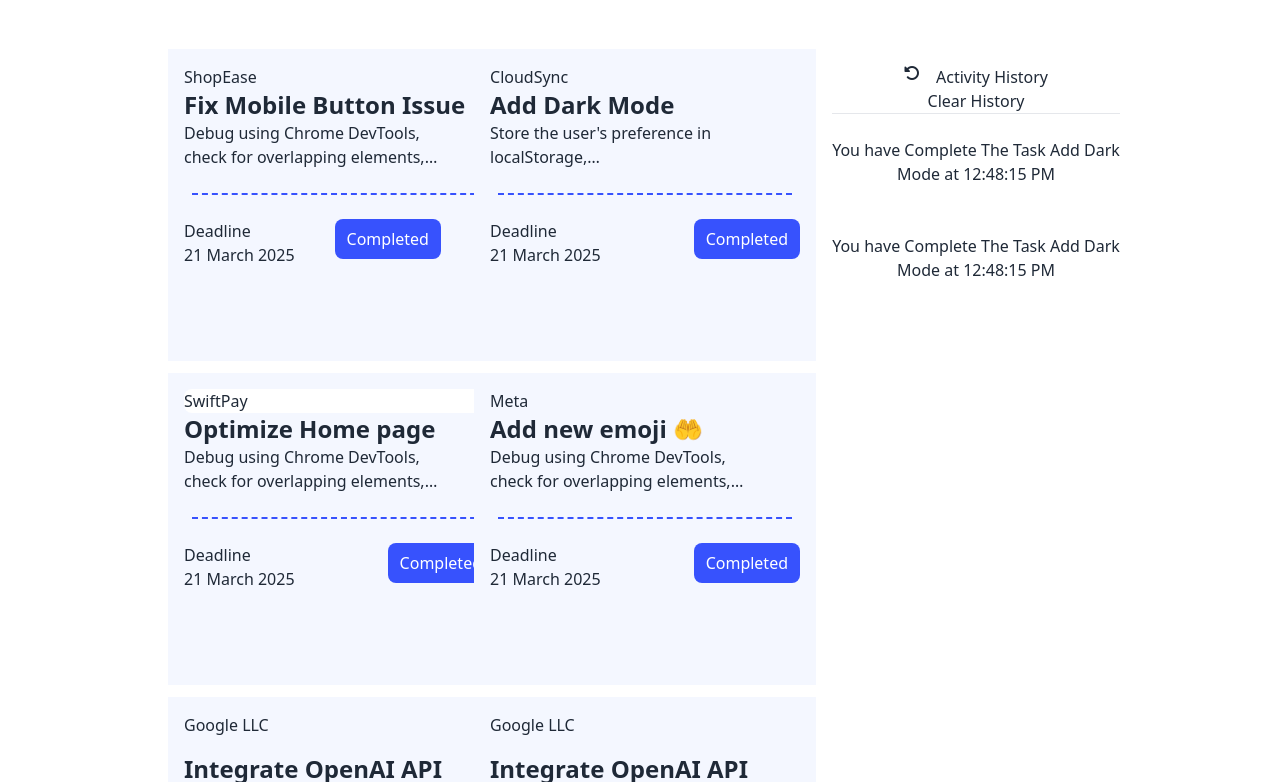
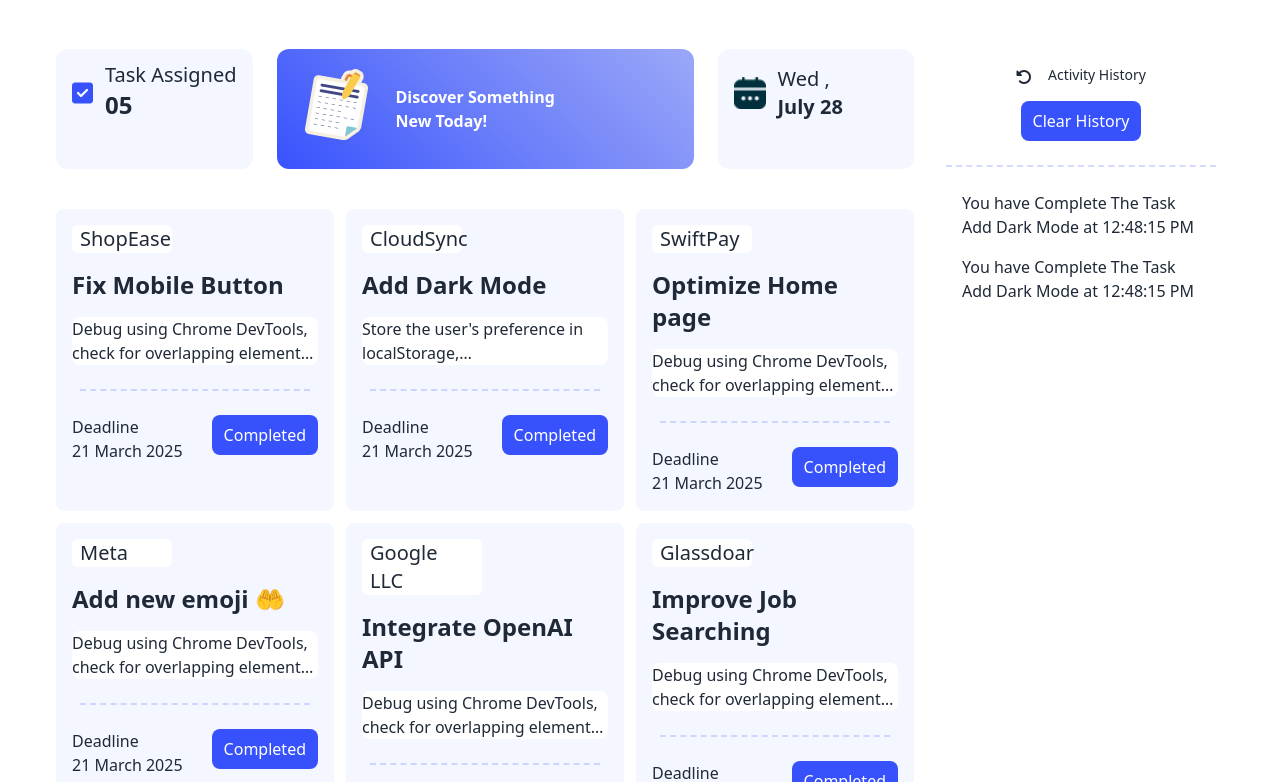
Before and after one commit to sajidsam/DevBoard, a plain HTML site: page index.html in a window 1280 px wide. Shown: the part 108-890 px from the top of the page. Drawn offline with nearby package versions, Linux system fonts and the light colour scheme.

Commit message:
All done of ui

```diff
--- a/index.html
+++ b/index.html
@@ -18,8 +18,8 @@
 <body>
 
 
-    <main class="mx-36 my-10">
-        <nav class="flex justify-between align-baseline">
+    <!-- Navbar starts here -->
+    <nav class="flex justify-between align-baseline mx-14 my-10">
         <!-- Division to fix image and logo -->
         <div class="flex space-x-2">
             <div>
@@ -46,35 +46,87 @@
 
     </nav>
 
-        <section class="flex mt-16">
+    <main class="mx-14 my-10">
+
+
+        <section class="flex mt-16 space-x-6">
 
             <!-- first div for the section portion -->
-            <div class="rounded-xl mx-6 ">
+            <div class="rounded-xl w-3/4">
 
 
+                <div class="grid grid-cols-4 gap-6  mb-10">
+
+                    <!-- First card -->
+                    <div class="flex space-x-3 bg-[#F4F7FF] rounded-xl py-3 justify-center">
+
+                        <i class="fa-solid fa-square-check text-2xl text-[#3752FD]  mt-4"></i>
                         <div class="">
+                            <p class="font-medium text-xl">Task Assigned</p>
+                            <h1 class="font-bold text-2xl">05</h1>
+
+                        </div>
+
+                    </div>
+
+
+
+                    <!-- second card -->
+                    <div
+                        class="flex col-span-2 bg-[linear-gradient(45deg,#3752FD,#6C7FFA,#9BA8F8)]  rounded-xl py-4 space-x-5">
+
+
+                        <div class="ml-5">
+                            <img src="assets/board.png" alt="">
+                        </div>
+                        <h1 class="font-bold text-white my-5">
+                            Discover Something <br>
+                            New Today!
+                        </h1>
+
+                    </div>
+
+
+                    <!-- Third card -->
+                    <div class="bg-[#F4F7FF] rounded-xl flex p-4 space-x-3">
+
+                        <div>
+                            <img class="w-8 mt-3 " src="assets/calender.png" alt="">
+                        </div>
+
+                        <div>
+                            <h1 class="font-medium text-xl"> Wed ,<br>
+                                <span class="font-bold text-xl">July 28</span>
+                            </h1>
+                        </div>
+
+
+                    </div>
 
                 </div>
 
 
                 <!-- grid control divs starting here -->
-                <div class="grid grid-cols-2 gap-3 ">
+                <div class="grid grid-cols-3 gap-3 ">
 
 
                     <!-- First card -->
-                    <div class="bg-[#F4F7FF] w-[342px] h-[312px] p-4">
-                        <p>ShopEase</p>
-                        <h1 class="font-bold text-2xl">Fix Mobile Button Issue </h1>
-                        <p class="line-clamp-2">Debug using Chrome DevTools,<br>
+                    <div class="bg-[#F4F7FF]  p-4 rounded-lg ">
+
+                        <p class="bg-white w-[100px] px-2 text-xl font-normal rounded-md">ShopEase</p>
+
+                        <h1 class="font-bold text-2xl py-4">Fix Mobile Button </h1>
+
+                        <p class="line-clamp-2  bg-white rounded-lg">Debug using Chrome DevTools,<br>
                             check for overlapping elements, <br>
                             and ensure onClick works properly <br>
                             and ensure onClick works properly
                         </p>
 
-                        <hr class="border-t-2 border-dashed border-[#3752FD] mx-2 my-6">
+                        <hr class="border-t-2 border-dashed border-[#3752FD] mx-2 my-6 opacity-20">
 
                         <!-- First card button portion -->
-                        <div class="flex space-x-10">
+                        <div class="flex justify-between">
                             <div>
                                 <p> Deadline</p>
                                 <h1>21 March 2025</h1>
@@ -92,15 +144,17 @@
 
 
                     <!-- second card -->
-                    <div class="bg-[#F4F7FF]  w-[342px] h-[312px] p-4 ">
-                        <p>CloudSync</p>
-                        <h1 class="font-bold text-2xl">Add Dark Mode</h1>
-                        <p class="line-clamp-2">
+                    <div class="bg-[#F4F7FF]  p-4 rounded-lg">
+                        <p class="bg-white w-[100px] px-2 text-xl font-normal rounded-md">CloudSync</p>
+
+                        <h1 class="font-bold text-2xl py-4">Add Dark Mode</h1>
+
+                        <p class="line-clamp-2 bg-white rounded-lg">
                             Store the user's preference in localStorage, <br>
                             update CSS variables dynamically,<br>
                             and apply a smooth transition effect.</p>
 
-                            <hr class="border-t-2 border-dashed border-[#3752FD] mx-2 my-6">
+                        <hr class="border-t-2 border-dashed border-[#3752FD] mx-2 my-6 opacity-20">
 
                         <div class="flex justify-between">
                             <div>
@@ -119,20 +173,20 @@
 
 
                     <!-- Third card -->
-                    <div class="bg-[#F4F7FF]  w-[342px] h-[312px] p-4">
+                    <div class="bg-[#F4F7FF]   p-4 rounded-lg">
 
-                        <p class="bg-white rounded-lg">SwiftPay</p>
+                        <p class="bg-white w-[100px] px-2 text-xl font-normal rounded-md">SwiftPay</p>
 
-                        <h1 class="font-bold text-2xl">Optimize Home page</h1>
+                        <h1 class="font-bold text-2xl py-4">Optimize Home page</h1>
 
-                        <p class="line-clamp-2">
+                        <p class="line-clamp-2  bg-white rounded-lg">
                             Debug using Chrome DevTools,<br>
                             check for overlapping elements, <br>
                             and ensure onClick works properly <br>
                             and ensure onClick works properly
                         </p>
 
-                        <hr class="border-t-2 border-dashed border-[#3752FD] mx-2 my-6">
+                        <hr class="border-t-2 border-dashed border-[#3752FD] mx-2 my-6 opacity-20">
 
                         <div class="flex justify-between">
 
@@ -154,17 +208,20 @@
 
 
                     <!-- Fourth card -->
-                    <div class="bg-[#F4F7FF]  w-[342px] h-[312px] p-4">
-                        <p>Meta</p>
-                        <h1 class="font-bold text-2xl">Add new emoji 🤲</h1>
-                        <p class="line-clamp-2">
+                    <div class="bg-[#F4F7FF]  p-4 rounded-lg">
+
+                        <p class="bg-white w-[100px] px-2 text-xl font-normal rounded-md">Meta</p>
+
+                        <h1 class="font-bold text-2xl py-4">Add new emoji 🤲</h1>
+
+                        <p class="line-clamp-2 bg-white rounded-lg">
                             Debug using Chrome DevTools,<br>
                             check for overlapping elements, <br>
                             and ensure onClick works properly <br>
                             and ensure onClick works properly
                         </p>
 
-                        <hr class="border-t-2 border-dashed border-[#3752FD] mx-2 my-6">
+                        <hr class="border-t-2 border-dashed border-[#3752FD] mx-2 my-6 opacity-20">
 
                         <div class="flex justify-between">
                             <div>
@@ -182,17 +239,20 @@
 
 
                     <!-- Fifth card -->
-                    <div class="bg-[#F4F7FF]  w-[342px] h-[312px] p-4">
-                        <p>Google LLC</p>
+                    <div class="bg-[#F4F7FF]   p-4 rounded-lg">
+
+                        <p class="bg-white w-[120px] px-2 text-xl font-normal rounded-md">Google LLC</p>
+
                         <h1 class="font-bold text-2xl py-4">Integrate OpenAI API </h1>
-                        <p class="line-clamp-2">
+
+                        <p class="line-clamp-2 bg-white rounded-lg">
                             Debug using Chrome DevTools,<br>
                             check for overlapping elements, <br>
                             and ensure onClick works properly <br>
                             and ensure onClick works properly
                         </p>
 
-                        <hr class="border-t-2 border-dashed border-[#3752FD] mx-2 my-6">
+                        <hr class="border-t-2 border-dashed border-[#3752FD] mx-2 my-6 opacity-20">
 
                         <div class="flex justify-between">
                             <div>
@@ -210,28 +270,37 @@
 
 
                     <!-- sixth card -->
-                    <div class="bg-[#F4F7FF]  w-[342px] h-[312px] p-4">
-                        <p>Google LLC</p>
-                        <h1 class="font-bold text-2xl py-4">Integrate OpenAI API </h1>
-                        <p class="line-clamp-2">
+                    <div class="bg-[#F4F7FF]  p-4 rounded-lg">
+
+                        <p class="bg-white w-[100px] px-2 text-xl font-normal rounded-md">Glassdoar</p>
+
+                        <h1 class="font-bold text-2xl py-4">Improve Job Searching </h1>
+
+                        <p class="line-clamp-2 bg-white rounded-lg">
                             Debug using Chrome DevTools,<br>
                             check for overlapping elements, <br>
                             and ensure onClick works properly <br>
                             and ensure onClick works properly
                         </p>
 
-                        <hr class="border-t-2 border-dashed border-[#3752FD] mx-2 my-6">
+                        <hr class="border-t-2 border-dashed border-[#3752FD] mx-2 my-6 opacity-20">
 
                         <div class="flex justify-between">
+
                             <div>
+
                                 <p> Deadline</p>
                                 <h1>21 March 2025</h1>
+
                             </div>
+
                             <div>
-                                <a href=""><button
-                                        class="bg-[#3752FD] px-3 py-2 rounded-lg text-white">Completed</button></a>
+                                <a href="">
+                                    <button class="bg-[#3752FD] px-3 py-2 rounded-lg text-white">Completed</button></a>
                             </div>
+
                         </div>
+
                     </div>
 
                 </div>
@@ -240,23 +309,32 @@
 
 
             <!-- second div for the section portion -->
-            <div class="text-center rounded-2xl w-[366px] h-[968px] ml-6 p-4">
+            <div class=" rounded-2xl  bg-white w-1/4">
 
-                     <div class="flex space-x-4 justify-center ">
+                <div class="flex space-x-4 justify-center mt-4 ">
 
-                            <i class="fa-solid fa-rotate-right fa-flip-horizontal"></i>
-                            <h1 class="font-medium">Activity History</h1>
+                    <i class="fa-solid fa-rotate-right fa-flip-horizontal mt-1"></i>
+                    <h1 class="font-medium text-sm ">Activity History</h1>
 
                 </div>
 
-                     <button>Clear History</button>
-                     <br>
-                     <hr>
-                     <br>
-                     <p>You have Complete The Task Add Dark Mode at 12:48:15 PM</p>
-                     <br>
-                     <br>
-                     <p>You have Complete The Task Add Dark Mode at 12:48:15 PM</p>
+                <div class="text-center my-4">
+                    <a href=""><button class="bg-[#3752FD] px-3 py-2 rounded-lg text-white ">Clear History</button></a>
+                </div>
+
+
+                <hr class="border-t-2 border-dashed border-[#3752FD] mx-2 my-6 opacity-20">
+
+                <div class="space-y-4 ml-6">
+
+                    <p>You have Complete The Task <br>
+                        Add Dark Mode at 12:48:15 PM</p>
+
+                    <p>You have Complete The Task <br>
+                        Add Dark Mode at 12:48:15 PM</p>
+
+                </div>
+
 
 
             </div>
```
Lines whose indentation alone changed are shown as unchanged.
